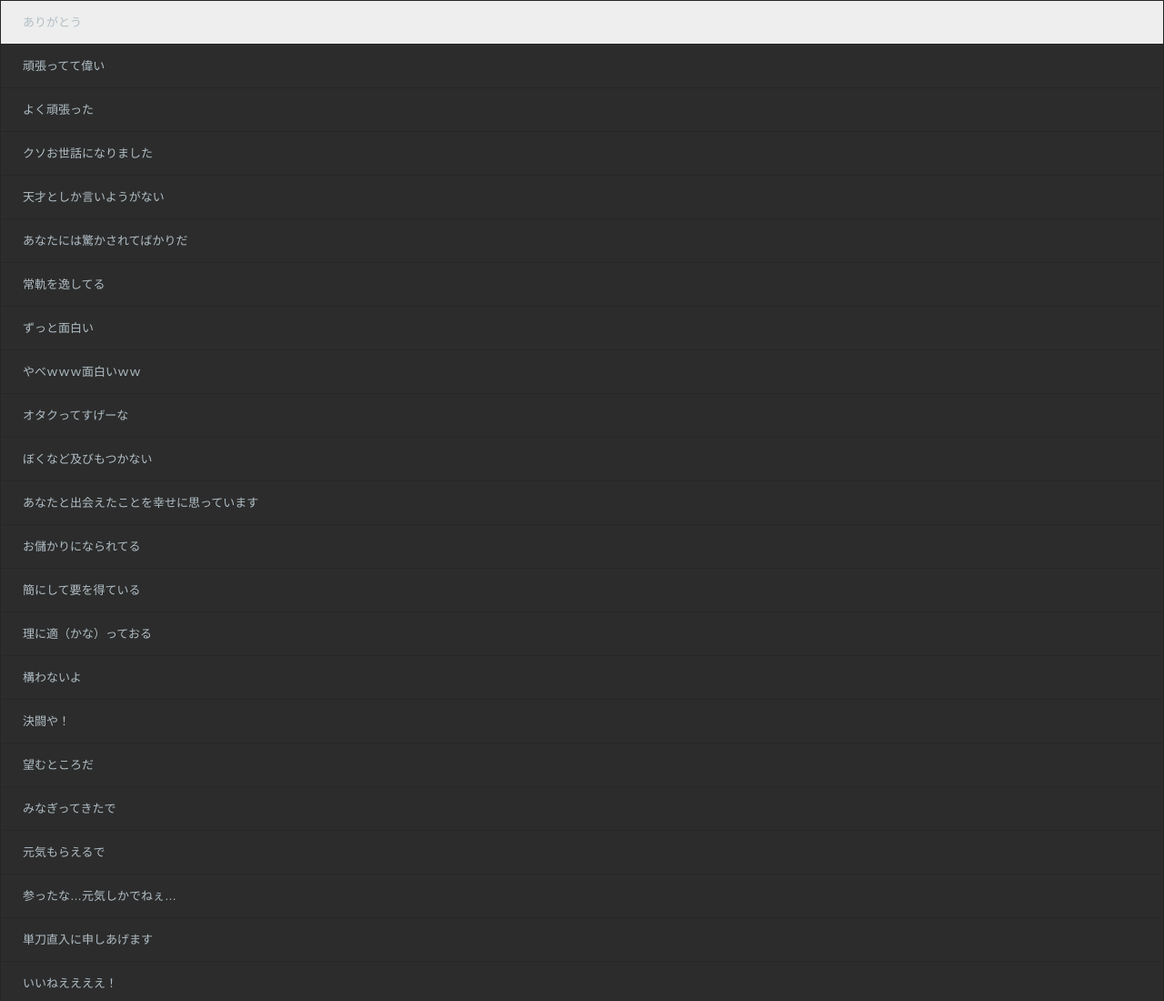
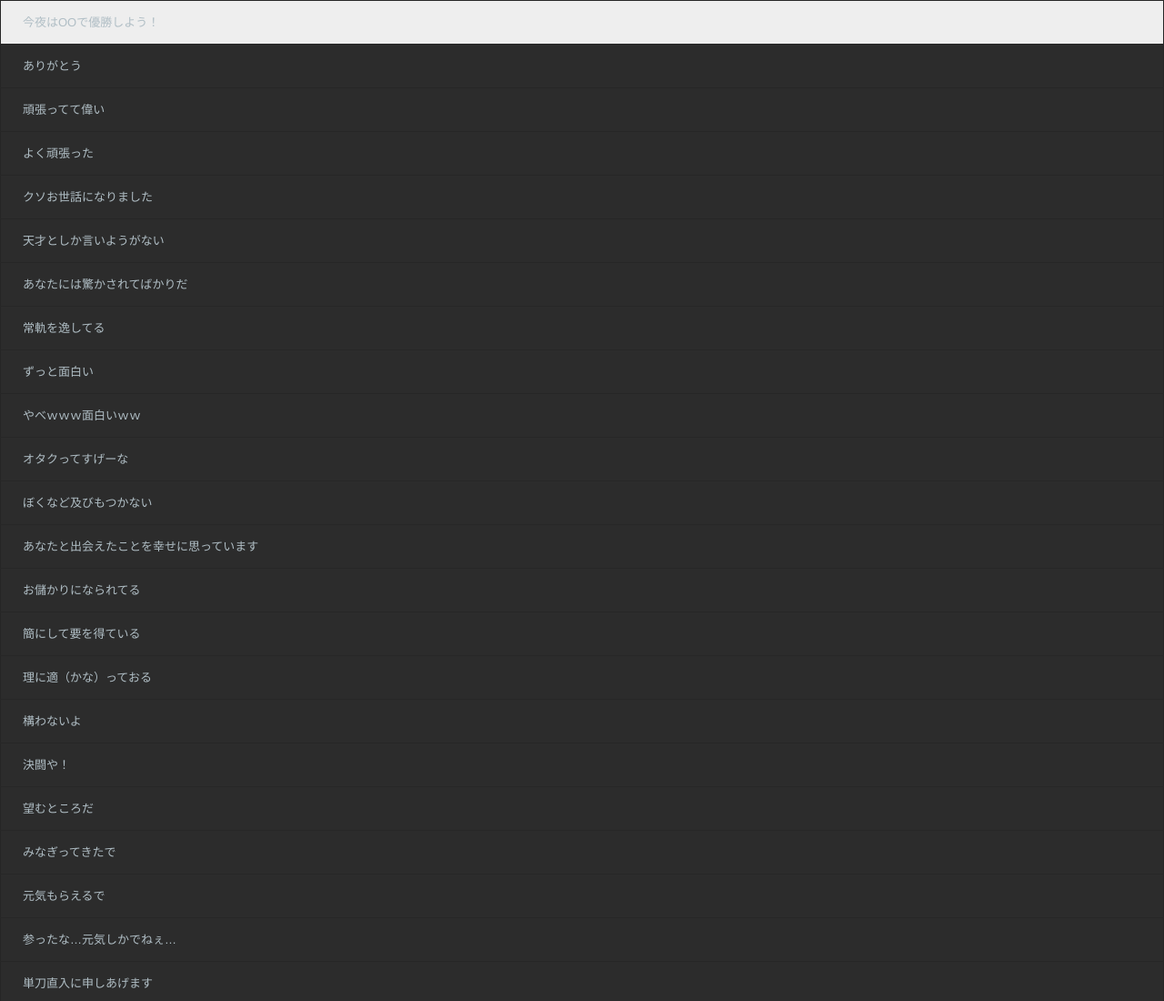
Before and after one commit to 5Tpj84eE/wordsforfamily.github.io, a plain HTML site: page index.html in a window 1280 px wide. Shown: the top 1100 px of the page at 91% size. Drawn offline with nearby package versions, Linux system fonts and the light colour scheme.

Commit message:
Add files via upload

```diff
--- a/index.html
+++ b/index.html
@@ -31,6 +31,9 @@
 <body>
             <table class="mdl-data-table mdl-js-data-table mdl-shadow--2dp mdl-table">
                 <tbody>
+                    <tr>
+                        <td class="mdl-data-table__cell--non-numeric">今夜はOOで優勝しよう！</td>
+                    </tr>
                     <tr>
                         <td class="mdl-data-table__cell--non-numeric">ありがとう</td>
                     </tr>
```
